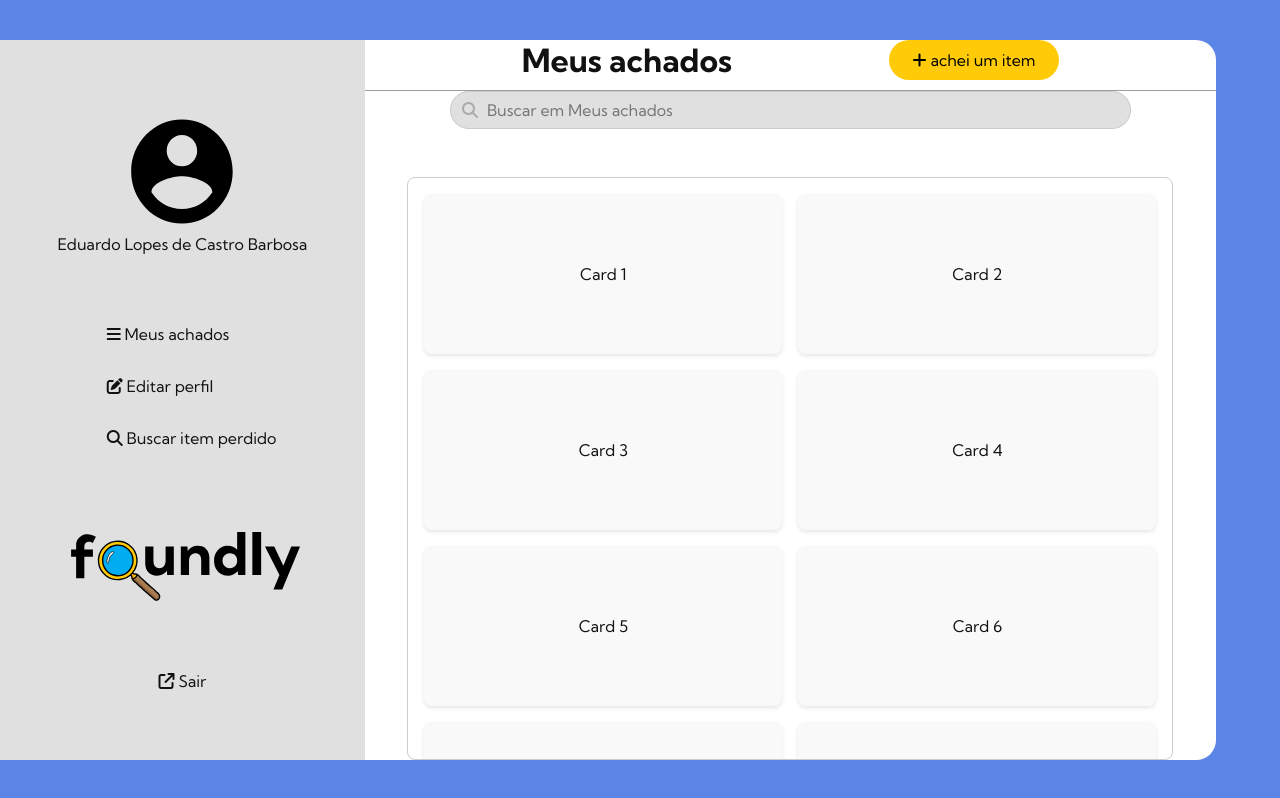
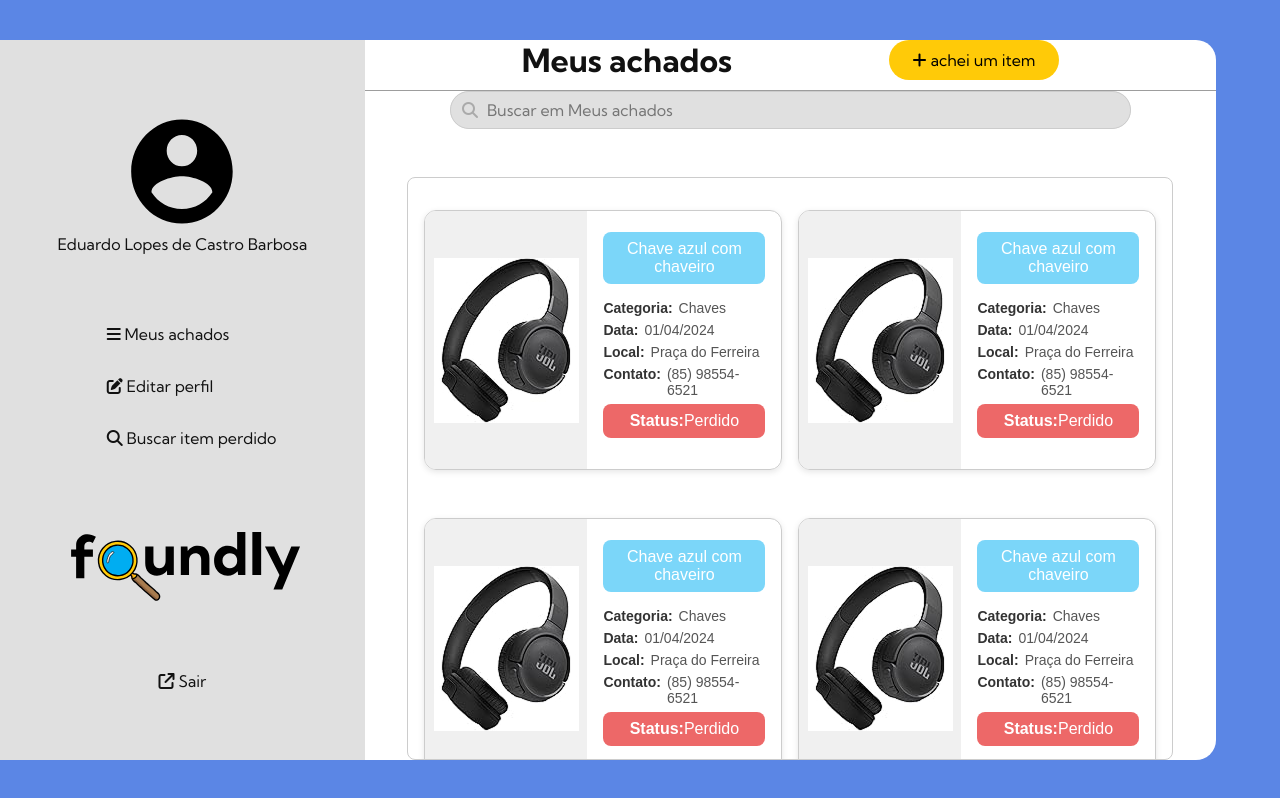
Before and after one commit to EduardoLopes085/Foundly, a React (Vite) app: page /foundly in a window 1280 px wide. Built offline with nearby package versions, Linux system fonts and the light colour scheme.

Commit message:
card criado com props, navbar com props

```diff
--- a/src/components/foundlyItens/FoundlyItens.jsx
+++ b/src/components/foundlyItens/FoundlyItens.jsx
@@ -1,13 +1,27 @@
 import React from "react";
-import NavigationBar from "../navigationbar/navigationBar";
+
 import '../foundlyItens/foundlyitens.css'
+
+
+import logoFoundly from "../../assets/logo-foundly.svg";
+import accountCircle from "../../assets/account_circle.svg";
+import NavigationBar from "../navigationBar/navigationBar";
+
+import sample from '../../assets/image-3.jpg'
+import ItemCard from "../itemCard/itemCard";
 
 function FoundlyItens(){
     return(
         <>
             <div className="foundly-conatiner">
 
-                <NavigationBar/>
+
+
+                <NavigationBar userName="Eduardo Lopes de Castro Barbosa" imageProfile={accountCircle} logo={logoFoundly} linkMeusAchados={{ href: "/meus-achados", label: "Meus achados" }}
+                    linkEditarPerfil={{ href: "/editar-perfil", label: "Editar perfil" }}
+                    linkBuscarItem={{ href: "/buscar", label: "Buscar item perdido" }}
+                    linkSair={{ href: "/logout", label: "Sair" }}
+                />
 
 
                 <div className="foundly-content">
@@ -28,26 +42,24 @@
 
 
                     <div className="card-grid-container">
-                        <div class="card">Card 1</div>
-                        <div class="card">Card 2</div>
-                        <div class="card">Card 3</div>
-                        <div class="card">Card 4</div>
-                        <div class="card">Card 5</div>
-                        <div class="card">Card 6</div>
-                        <div class="card">Card 7</div>
-                        <div class="card">Card 8</div>
-                        <div class="card">Card 9</div>
-                        <div class="card">Card 10</div>
-                        <div class="card">Card 10</div>
-                        <div class="card">Card 10</div>
-                        <div class="card">Card 10</div>
-                        <div class="card">Card 10</div>
-                        <div class="card">Card 10</div>
-                        <div class="card">Card 10</div>
-                        <div class="card">Card 10</div>
-                        <div class="card">Card 10</div>
-                        <div class="card">Card 10</div>
-                        <div class="card">Card 10</div>
+
+                        <ItemCard image={sample} title="Chave azul com chaveiro" category="Chaves" date="01/04/2024" location="Praça do Ferreira" contact="(85) 98554-6521" status="Perdido"/>
+
+                        <ItemCard image={sample} title="Chave azul com chaveiro" category="Chaves" date="01/04/2024" location="Praça do Ferreira" contact="(85) 98554-6521" status="Perdido"/>
+
+                        <ItemCard image={sample} title="Chave azul com chaveiro" category="Chaves" date="01/04/2024" location="Praça do Ferreira" contact="(85) 98554-6521" status="Perdido"/>
+
+                        <ItemCard image={sample} title="Chave azul com chaveiro" category="Chaves" date="01/04/2024" location="Praça do Ferreira" contact="(85) 98554-6521" status="Perdido"/>
+
+                        <ItemCard image={sample} title="Chave azul com chaveiro" category="Chaves" date="01/04/2024" location="Praça do Ferreira" contact="(85) 98554-6521" status="Perdido"/>
+
+                        <ItemCard image={sample} title="Chave azul com chaveiro" category="Chaves" date="01/04/2024" location="Praça do Ferreira" contact="(85) 98554-6521" status="Perdido"/>
+
+                        <ItemCard image={sample} title="Chave azul com chaveiro" category="Chaves" date="01/04/2024" location="Praça do Ferreira" contact="(85) 98554-6521" status="Perdido"/>
+
+                        <ItemCard image={sample} title="Chave azul com chaveiro" category="Chaves" date="01/04/2024" location="Praça do Ferreira" contact="(85) 98554-6521" status="Perdido"/>
+
+
 
                     </div>
 
--- a/src/components/foundlyItens/foundlyItens.css
+++ b/src/components/foundlyItens/foundlyItens.css
@@ -95,10 +95,38 @@
     margin-top: 3rem ;
 }
 
-.card {
+
+/* .foundly-card{
+    width: 100%;
+    height: 50%;
+
+    display: flex;
+    flex-direction: row;
+    align-items: center;
+    justify-content: center;
+
+    padding: 10px;
+
+    box-sizing: border-box;
+
+    background-color: #FFCA08;
+}
+
+.card-image{
+    height: 100%;
+    width: fit-content;
+} */
+
+
+
+
+
+
+
+/* .card {
     background-color: #f9f9f9;
     padding: 70px;
     border-radius: 8px;
     box-shadow: 0 2px 4px rgba(0,0,0,0.1);
     text-align: center;
-}
+} */
--- /dev/null
+++ b/src/components/itemCard/itemCard.css
@@ -0,0 +1,70 @@
+.foundly-card {
+    display: flex;
+    width: 100%;
+    height: 260px; /* antes era 200px */
+    border: 1px solid #ccc;
+    border-radius: 12px;
+    overflow: hidden;
+    box-shadow: 0 2px 6px rgba(0,0,0,0.1);
+    margin: 16px auto;
+    font-family: sans-serif;
+  }
+
+  .card-image {
+    flex: 1;
+    display: flex;
+    align-items: center;
+    justify-content: center;
+    background-color: #f0f0f0;
+  }
+
+  .card-image img {
+    max-width: 100%;
+    max-height: 100%;
+    object-fit: cover;
+  }
+
+  .card-content {
+    flex: 1;
+    padding: 16px;
+    display: flex;
+    flex-direction: column;
+    justify-content: center;
+    gap: 6px;
+  }
+
+  .object-title {
+    background-color: #7BD6F9;
+    padding: 8px;
+    border-radius: 8px;
+    color: white;
+    text-align: center;
+    font-size: 16px;
+    margin-bottom: 10px;
+  }
+
+  .info-line {
+    display: flex;
+    gap: 6px;
+    font-size: 14px;
+
+  }
+
+  .info-line strong {
+    font-weight: bold;
+    color: #333;
+  }
+
+  .info-line span {
+    color: #555;
+  }
+
+  .status-tag {
+    background-color: #ED6868;
+    padding: 8px;
+    border-radius: 8px;
+    color: white;
+    text-align: center;
+    font-size: 16px;
+    margin-bottom: 10px;
+  }
--- /dev/null
+++ b/src/components/itemCard/itemCard.jsx
@@ -0,0 +1,45 @@
+import React from "react";
+import '../itemCard/itemCard.css';
+
+function ItemCard({ image, title, category, date, location, contact, status }) {
+    return (
+        <div className="foundly-card">
+            <div className="card-image">
+                <img src={image} alt={`Imagem de ${title}`} />
+            </div>
+
+            <div className="card-content">
+                <div className="object-title">
+                    <p>{title}</p>
+                </div>
+
+                <div className="info-line">
+                    <strong>Categoria:</strong>
+                    <span>{category}</span>
+                </div>
+
+                <div className="info-line">
+                    <strong>Data:</strong>
+                    <span>{date}</span>
+                </div>
+
+                <div className="info-line">
+                    <strong>Local:</strong>
+                    <span>{location}</span>
+                </div>
+
+                <div className="info-line">
+                    <strong>Contato:</strong>
+                    <span>{contact}</span>
+                </div>
+
+                <div className="status-tag">
+                    <strong>Status:</strong>
+                    <span>{status}</span>
+                </div>
+            </div>
+        </div>
+    );
+}
+
+export default ItemCard;
--- a/src/components/navigationBar/navigationBar.jsx
+++ b/src/components/navigationBar/navigationBar.jsx
@@ -1,54 +1,46 @@
 import React from "react";
-import logoFoundly from "../../assets/logo-foundly.svg";
-import accountCircle from "../../assets/account_circle.svg";
-import '../navigationbar/navigation.css'
+import "../navigationbar/navigation.css";
 
-function NavigationBar(){
-    return(
-        <>
+function NavigationBar({
+  userName,
+  imageProfile,
+  linkMeusAchados,
+  linkEditarPerfil,
+  linkBuscarItem,
+  linkSair,
+  logo
+}) {
+  return (
     <div className="navigation-container">
 
       <div className="user-perfil">
-                    <img className="user-image" src={accountCircle} alt="foto de perfil do usuário" />
-
-                    <div className="user-name">Eduardo Lopes de Castro Barbosa</div>
+        <img className="user-image" src={imageProfile} alt="foto de perfil do usuário" />
+        <div className="user-name">{userName}</div>
       </div>
 
       <div className="nav-options">
-                    <a href="">
-                        <i class="fa-solid fa-bars"></i> Meus achados
+        <a href={linkMeusAchados?.href}>
+          <i className="fa-solid fa-bars"></i> {linkMeusAchados?.label}
         </a>
 
-                    <a href="">
-                        <i className="fa-solid fa-pen-to-square"> </i> Editar perfil
+        <a href={linkEditarPerfil?.href}>
+          <i className="fa-solid fa-pen-to-square"></i> {linkEditarPerfil?.label}
         </a>
 
-                    <a href="">
-                        <i className="fa-solid fa-magnifying-glass"></i> Buscar item perdido
-                    </a>
-
-                </div>
-
-                <img className="FoundlyLogo" src={logoFoundly} alt="" />
-
-                <div className="logoff">
-                    <a href="">
-                    <i class="fa-solid fa-arrow-up-right-from-square"></i> Sair
+        <a href={linkBuscarItem?.href}>
+          <i className="fa-solid fa-magnifying-glass"></i> {linkBuscarItem?.label}
         </a>
       </div>
 
+      <img className="FoundlyLogo" src={logo} alt="Logo Foundly" />
 
+      <div className="logoff">
+        <a href={linkSair?.href}>
+          <i className="fa-solid fa-arrow-up-right-from-square"></i> {linkSair?.label}
+        </a>
       </div>
-
-
-
-
-
-        </>
+    </div>
   );
-};
-
-
-
+}
 
 export default NavigationBar;
```
Also changed, not shown: src/assets/image-3.jpg (added). Lines whose indentation alone changed are shown as unchanged.
